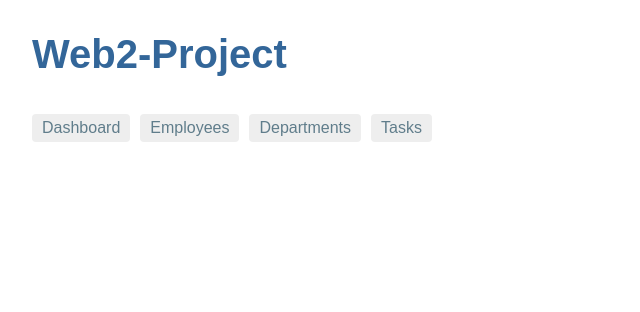
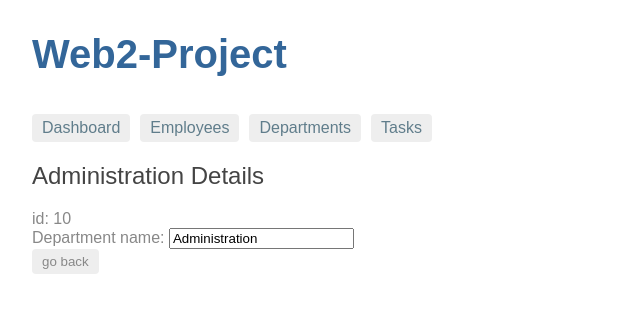
Before and after one commit to TheLostOne-dot/Web2, an Angular app in the folder Web2-Project/: page /detail/10 in a window 1280 px wide. Before the commit this address led to /. Shown: the top 312 px of the page, without its empty margins (0-640 px from the left). Built offline with nearby package versions, Linux system fonts and the light colour scheme.

Commit message:
routing stuff

```diff
--- a/Web2-Project/src/app/app-routing.module.ts
+++ b/Web2-Project/src/app/app-routing.module.ts
@@ -1,6 +1,6 @@
 import { NgModule } from '@angular/core';
 import { Routes, RouterModule } from '@angular/router';
-
+import {DepartmentDetailComponent} from './department-detail/department-detail.component'
 import { EmployeesComponent } from './employees/employees.component';
 import { DepartmentsComponent } from './departments/departments.component';
 import { TasksComponent } from './tasks/tasks.component';
@@ -11,7 +11,8 @@ const routes: Routes = [
   { path: 'employees', component: EmployeesComponent },
   { path: 'departments', component: DepartmentsComponent },
   { path: 'tasks', component: TasksComponent },
-  { path: 'dashboard', component: DashboardComponent }
+  { path: 'dashboard', component: DashboardComponent },
+  { path: 'detail/:id', component: DepartmentDetailComponent}
 ];
 
 @NgModule({
--- a/Web2-Project/src/app/app.module.ts
+++ b/Web2-Project/src/app/app.module.ts
@@ -7,6 +7,7 @@ import { TasksComponent } from './tasks/tasks.component';
 import { DepartmentsComponent } from './departments/departments.component';
 import { EmployeesComponent } from './employees/employees.component';
 import { DashboardComponent } from './dashboard/dashboard.component';
+import { DepartmentDetailComponent } from './department-detail/department-detail.component';
 
 @NgModule({
   declarations: [
@@ -14,7 +15,8 @@ import { DashboardComponent } from './dashboard/dashboard.component';
     TasksComponent,
     DepartmentsComponent,
     EmployeesComponent,
-    DashboardComponent
+    DashboardComponent,
+    DepartmentDetailComponent
   ],
   imports: [
     BrowserModule,
--- a/Web2-Project/src/app/dashboard/dashboard.component.html
+++ b/Web2-Project/src/app/dashboard/dashboard.component.html
@@ -8,7 +8,8 @@
 </div>
   <h3>Departments</h3>
 <div class="grid grid-pad">
-  <a *ngFor="let department of departments" class="col-1-4">
+  <a *ngFor="let department of departments" class="col-1-4"
+  routerLink="/detail/{{department.id}}">
     <div class="module departments">
       <h4>{{department.name}}</h4>
     </div>
--- /dev/null
+++ b/Web2-Project/src/app/department-detail/department-detail.component.html
@@ -0,0 +1,10 @@
+<div *ngIf="department">
+    <h2>{{department.name}} Details</h2>
+         <div><span>id: </span>{{department.id}}</div>
+<div>
+  <label>Department name:
+    <input [(ngModel)]="department.name" placeholder="name">
+    </label>
+    </div>
+    <button (click)="goBack()">go back</button>
+  </div>
--- /dev/null
+++ b/Web2-Project/src/app/department-detail/department-detail.component.ts
@@ -0,0 +1,31 @@
+import { Component, OnInit } from '@angular/core';
+import {Department} from '../department';
+import { Location } from '@angular/common';
+import { ActivatedRoute } from '@angular/router';
+import { DepartmentService } from '../department.service';
+
+@Component({
+  selector: 'app-department-detail',
+  templateUrl: './department-detail.component.html',
+  styleUrls: ['./department-detail.component.css']
+})
+export class DepartmentDetailComponent implements OnInit {
+department: Department;
+  constructor(
+    private route: ActivatedRoute,
+  private departmentService: DepartmentService,
+  private location: Location
+  ) { }
+
+  ngOnInit() {
+    this.getDepartment();
+  }
+  getDepartment(): void{
+    const id = +this.route.snapshot.paramMap.get('id');
+  this.departmentService.getDepartment(id)
+    .subscribe(department => this.department = department);
+  }
+  goBack(): void {
+    this.location.back();
+  }
+}
--- a/Web2-Project/src/app/department.service.ts
+++ b/Web2-Project/src/app/department.service.ts
@@ -7,10 +7,13 @@ import { Observable, of } from 'rxjs';
   providedIn: 'root'
 })
 export class DepartmentService {
+
+  constructor() { }
   getDepartments(): Observable<Department[]> {
     return of(DEPARTMENTS);
   }
+  getDepartment(id: number): Observable<Department>{
 
-  constructor() { }
-
+    return of (DEPARTMENTS.find(department => department.id === id));
+  }
 }
--- a/Web2-Project/src/app/departments/departments.component.html
+++ b/Web2-Project/src/app/departments/departments.component.html
@@ -3,7 +3,8 @@
 <ul class="departments">
   <li *ngFor="let department of departments"
     [class.selected]="department===selectedDepartment"
-    (click)="onSelect(department)">
+    (click)="onSelect(department)"
+    routerLink="/detail/{{department.id}}">
     <span class="badge">{{department.id}}</span> {{department.name}}
      <span class="remove" (click)="onRemove(department)">x</span>
   </li>
@@ -13,11 +14,3 @@
     <input [(ngModel)]="name" placeholder="name">
     <button (click)="onClick(name)" >Add</button>
   </label>
-
-  <div *ngIf="selectedDepartment">
-      <div>
-        <label>Department name Update:
-          <input [(ngModel)]="selectedDepartment.name" placeholder="name">
-        </label>
-      </div>
-    </div>
--- a/Web2-Project/src/app/departments/departments.component.ts
+++ b/Web2-Project/src/app/departments/departments.component.ts
@@ -16,7 +16,8 @@ export class DepartmentsComponent implements OnInit {
  id=90;
   constructor(private departmentService: DepartmentService) { }
 getDepartments():void{
-  this.departmentService.getDepartments().subscribe(departments => this.departments=departments);
+  this.departmentService.getDepartments()
+  .subscribe(departments => this.departments=departments);
 }
   ngOnInit() {
     this.getDepartments();
```
Also changed, not shown: Web2-Project/src/app/department-detail/department-detail.component.css (added), 1 other file (tests, documents, lock files or other folders).
